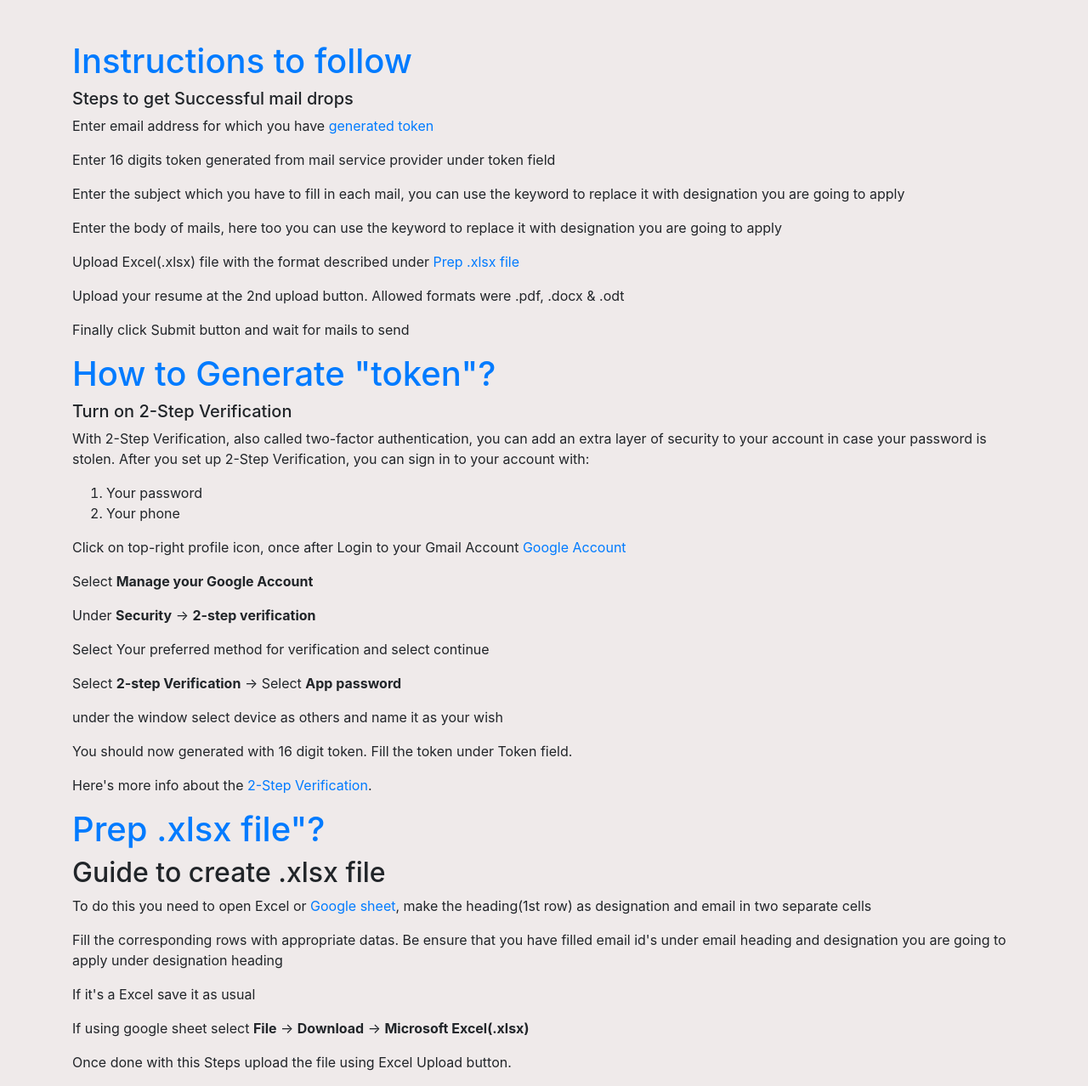
After one commit to arsathothers/CVShare, a Django app: page /documentation in a window 1280 px wide. The commit adds this page. Shown: the whole page at 85% size. Run offline with Django 4.2, Linux system fonts and the light colour scheme.

Commit message:
second commit

```diff
--- a/cvsend/base_app/forms.py
+++ b/cvsend/base_app/forms.py
@@ -1,5 +1,6 @@
 from django import forms
 from django.core.validators import FileExtensionValidator
+from django.core import validators
 
 def token_validation(value):
     if len(value) != 16:
--- a/cvsend/base_app/views.py
+++ b/cvsend/base_app/views.py
@@ -1,12 +1,15 @@
 import os
 import glob
-from django.http import HttpResponse
+from django.http import HttpResponse, JsonResponse
 from django.shortcuts import render
 from base_app import forms
 from django.core.files.storage import default_storage
+from django.core import validators
 # Imports for sending mails
 import smtplib
 import time
+# from datetime import datetime
+# import sys
 import pandas
 from email.mime.multipart import MIMEMultipart
 from email.mime.text import MIMEText
@@ -14,54 +17,16 @@ from email.mime.base import MIMEBase
 from email import encoders
 
 # Mail send function:
-def send_mail(MY_MAIL,PASSWORD,PASSED_SUBJECT, PASSED_BODY, FILE_NAME, RESUME_NAME):
-    data = pandas.read_excel(f"media/{FILE_NAME}")
-    dicted_data = data.to_dict()
-    MAIL_LENGTH = len(dicted_data["email"])
-    print(dicted_data)
-    # print(f"There were {MAIL_LENGTH} number of mail address provided")
-    for n in range(0, MAIL_LENGTH):
-        TO_EMAIL = dicted_data['email'][n]
-        DESIGNATION = dicted_data['designation'][n]
-        SUBJECT = PASSED_SUBJECT.replace("<DESIG>", DESIGNATION)
-        BODY = PASSED_BODY.replace("<DESIG>", DESIGNATION)
-        print("Subject : " +SUBJECT +" and body " +BODY)
-        try:
-            msg = MIMEMultipart()
-            msg['From'] = MY_MAIL
-            msg['To'] = TO_EMAIL
-            msg['Subject'] = SUBJECT
-            msg.attach(MIMEText(BODY, 'plain'))
-            pdfname = RESUME_NAME
-            # open the file in bynary
-            binary_pdf = open("media/" +pdfname, 'rb')
-            payload = MIMEBase('application', 'octate-stream', Name=pdfname)
-            # payload = MIMEBase('application', 'pdf', Name=pdfname)
-            payload.set_payload((binary_pdf).read())
-            # enconding the binary into base64
-            encoders.encode_base64(payload)
-            # add header with pdf name
-            payload.add_header('Content-Decomposition', 'attachment', filename=pdfname)
-            msg.attach(payload)
-
-            session = smtplib.SMTP_SSL('smtp.gmail.com', 465)
-            session.login(MY_MAIL, PASSWORD)
-            text = msg.as_string()
-            session.sendmail(MY_MAIL, TO_EMAIL, text)
-            time.sleep((15))
-
-        except:
-            pass
-
-        print(f"Mail send success To {TO_EMAIL} for the designation of {DESIGNATION}")
-
-
+# def send_mail(MY_MAIL,PASSWORD,PASSED_SUBJECT, PASSED_BODY, FILE_NAME, RESUME_NAME):
 
 def index(request):
+    # to get output file,
+    # sys.stdout = open(f'applied_jobs/applied jobs {datetime.now()}.txt', 'wt')
+
     # below we have mentioned the variable form which will be used to display form
     form= forms.mail_datas
     if request.method =="POST":
-        # Bleow used to get datas if the user post datas
+        # Below used to get datas if the user post datas
         form = forms.mail_datas(request.POST, request.FILES)
 
         if form.is_valid():
@@ -74,20 +39,70 @@ def index(request):
             file_name = default_storage.save(file.name, file)
             file = request.FILES['resume_file']
             resume_name = default_storage.save(file.name, file)
-            send_mail(MY_MAIL=form.cleaned_data['email'],
-                      PASSWORD= form.cleaned_data['token'],
-                      PASSED_SUBJECT = form.cleaned_data['subject'],
-                      PASSED_BODY=form.cleaned_data["message"],
-                      FILE_NAME=file_name,
-                      RESUME_NAME=resume_name)
+            # send_mail(MY_MAIL=form.cleaned_data['email'],
+            #           PASSWORD= form.cleaned_data['token'],
+            #           PASSED_SUBJECT = form.cleaned_data['subject'],
+            #           PASSED_BODY=form.cleaned_data["message"],
+            #           FILE_NAME=file_name,
+            #           RESUME_NAME=resume_name)
+            data = pandas.read_excel(f"media/{file_name}")
+            dicted_data = data.to_dict()
+            MAIL_LENGTH = len(dicted_data["email"])
+            print(f"Have fed with {MAIL_LENGTH} mail addresses")
+            for n in range(0, MAIL_LENGTH):
+                TO_EMAIL = dicted_data['email'][n]
+                DESIGNATION = dicted_data['designation'][n]
+                SUBJECT = form.cleaned_data['subject'].replace("<DESIG>", DESIGNATION)
+                BODY = form.cleaned_data["message"].replace("<DESIG>", DESIGNATION)
+                msg = MIMEMultipart()
+                MY_MAIL = form.cleaned_data['email']
+                PASSWORD = form.cleaned_data['token']
+                msg['From'] = MY_MAIL
+                msg['To'] = TO_EMAIL
+                msg['Subject'] = SUBJECT
+                msg.attach(MIMEText(BODY, 'plain'))
+                pdfname = resume_name
+                # open the file in bynary
+                binary_pdf = open("media/" + pdfname, 'rb')
+                payload = MIMEBase('application', 'octate-stream', Name=pdfname)
+                # payload = MIMEBase('application', 'pdf', Name=pdfname)
+                payload.set_payload((binary_pdf).read())
+                # enconding the binary into base64
+                encoders.encode_base64(payload)
+                # add header with pdf name
+                payload.add_header('Content-Decomposition', 'attachment', filename=pdfname)
+                try:
+                    msg.attach(payload)
+                except:
+                    return JsonResponse(
+                        {'message': 'Login Error', 'explanation': 'Failed to attach resume with mail, refresh page and try again.'},status='400')
+                session = smtplib.SMTP_SSL('smtp.gmail.com', 465)
+                try:
+                    session.login(MY_MAIL, PASSWORD)
+                except:
+                    return JsonResponse({'message': 'Login Error', 'explanation': 'Kindly verify provided email id and token.'}, status='400')
+                text = msg.as_string()
+
+                session.sendmail(MY_MAIL, TO_EMAIL, text)
+                time.sleep((15))
+
+                print(f"Mail send success To {TO_EMAIL} applying for {DESIGNATION}.")
             try:
                 files = glob.glob(os.path.join('media/*'))
                 for f in files:
                     os.remove(f)
+                    err_data=""
+            except:
+                err_data = {'error_msg_file_clean':'We found an error while vanishing datas. Try to do successful batch mail again to do clean. If not contact Admin'}
 
-            except:
-                pass
+        # return for successful form submit
+        return render(request, "result.html", {"err_data":err_data,
+                                               "total_mail_send":MAIL_LENGTH})
 
-        else:
-            print("skipped if condition")
+    # else:
+    #     return JsonResponse({'message': 'Feeded Invalid Datas,', 'explanation': 'Kindly check the details provided'}, status='400')
     return render(request, "index.html", {"form":form})
+
+# By this page we get to know how to use this web
+def docs(request):
+    return render(request, "documentation.html")
--- a/cvsend/cvsend/urls.py
+++ b/cvsend/cvsend/urls.py
@@ -19,5 +19,8 @@ from base_app import views
 
 urlpatterns = [
     path('admin/', admin.site.urls),
-    path('', views.index, name="index")
+    path('', views.index, name="index"),
+    path('documentation', views.docs, name="documentation"),
+    # path('output', views.result, name="result"),
+    # path('error', views.err, name="error"),
 ]
--- a/cvsend/static/styles.css
+++ b/cvsend/static/styles.css
@@ -3,14 +3,40 @@ background: radial-gradient(circle, rgba(238,174,202,1) 0%, rgba(148,187,233,1)
 background-size: cover;
 }
 
-.container{
+body.home{background: radial-gradient(circle, rgba(238,174,202,1) 0%, rgba(148,187,233,1) 100%) center center;}
+body.documentation{background:#EFEAEA;}
+body.result{background: black;}
+
+html {
+  scroll-behavior: smooth;
+}
+
+#i_container{
 position:relative;
-margin: 1.5rem 1rem;
+margin: 1.3rem 1rem;
 text-align: center;
 }
 
+#res_container{
+padding:auto;
+margin:auto;
+}
+
+#res_jumbotron{
+padding:auto;
+margin:auto;
+text-align: center;
+margin-top: 7rem;
+}
+
 .col-lg-12{
-margin: 1.2rem;
+margin: 1.1rem;
+}
+
+.doc_container{
+align-items: center;
+align-content: center;
+margin-top: 3rem;
 }
 
 .flex-container {
--- /dev/null
+++ b/cvsend/templates/documentation.html
@@ -0,0 +1,84 @@
+<!DOCTYPE html>
+{% load static %}
+<html lang="en">
+<head>
+    <meta charset="UTF-8">
+    <title>Documentation</title>
+ <link rel="icon" type="image/x-icon" href="{% static 'images/favicon.png' %}">
+    <link rel="stylesheet" href="{% static 'styles.css' %}">
+    <link rel="stylesheet" href="https://cdn.jsdelivr.net/npm/bootstrap@4.0.0/dist/css/bootstrap.min.css" integrity="sha384-Gn5384xqQ1aoWXA+058RXPxPg6fy4IWvTNh0E263XmFcJlSAwiGgFAW/dAiS6JXm" crossorigin="anonymous">
+</head>
+<body class="documentation">
+<div class="container">
+        <div class="col-md-offset-3 doc_container">
+
+<!--            Instruction-->
+            <!--            Email Generation Section-->
+            <article class="post-text storypage" itemscope="itemscope" itemtype="http://schema.org/Article"><header><h1 class="p-name entry-title" itemprop="headline name"><a href="/" class="u-url">Instructions to follow</a></h1>
+
+
+
+    </header><div class="e-content entry-content" itemprop="articleBody text">
+    <div>
+        <h5>Steps to get Successful mail drops</h5>
+        <p>Enter email address for which you have <a href="#email_generation">generated token</a></p>
+<p>Enter 16 digits token generated from mail service provider under token field</p>
+<p>Enter the subject which you have to fill in each mail, you can use the keyword <DESIG> to replace it with designation you are going to apply</p>
+<p>Enter the body of mails, here too you can use the keyword <code><DESIG></code> to replace it with designation you are going to apply</b></p>
+        <p>Upload Excel(.xlsx) file with the format described under <a href="#excel_file">Prep .xlsx file</a></p>
+        <p>Upload your resume at the 2nd upload button. Allowed formats were .pdf, .docx & .odt</p>
+        <p>Finally click Submit button and wait for mails to send</p>
+</div>
+    </div>
+
+
+</article>
+
+<!--            Email Generation Section-->
+            <article class="post-text storypage" id = "email_generation" itemscope="itemscope" itemtype="http://schema.org/Article"><header><h1 class="p-name entry-title" itemprop="headline name"><a href="#" class="u-url">How to Generate "token"?</a></h1>
+
+
+
+    </header><div class="e-content entry-content" itemprop="articleBody text">
+    <div>
+        <h5>Turn on 2-Step Verification</h5>
+        <p>With 2-Step Verification, also called two-factor authentication, you can add an extra layer of security to your account in case your password is stolen. After you set up 2-Step Verification, you can sign in to your account with:<ol><li>Your password</li><li>Your phone</li></ol></p>
+<p>Click on top-right profile icon, once after Login to your Gmail Account <a href="https://myaccount.google.com/" rel="noopener" target="_blank">Google Account</a></p>
+<p>Select <b>Manage your Google Account</b></p>
+<p>Under <b>Security</b> -> <b>2-step verification</b></p>
+        <p>Select Your preferred method for verification and select continue</p>
+        <p>Select <b>2-step Verification</b> -> Select <b>App password</b></p>
+        <p>under the window select device as others and name it as your wish</p>
+        <p>You should now generated with 16 digit token. Fill the token under Token field.</p>
+
+
+<p>Here's more info about the <a href="https://support.google.com/accounts/answer/185833?hl=en">2-Step Verification</a>.</p>
+</div>
+    </div>
+
+
+</article>
+<!--            Excel file generation-->
+            <article class="post-text storypage" id = "excel_file" itemscope="itemscope" itemtype="http://schema.org/Article"><header><h1 class="p-name entry-title" itemprop="headline name"><a href="#" class="u-url">Prep .xlsx file"?</a></h1>
+
+
+
+    </header><div class="e-content entry-content" itemprop="articleBody text">
+    <div>
+        <h2>Guide to create .xlsx file</h2>
+        <p>To do this you need to open Excel or <a href="https://sheets.new/">Google sheet</a>, make the heading(1st row) as designation and email in two separate cells</p>
+<p>Fill the corresponding rows with appropriate datas. Be ensure that you have filled email id's under email heading
+    and designation you are going to apply under designation heading</p>
+<p>If it's a Excel save it as usual</p>
+    <p>If using google sheet select <b>File</b> -> <b>Download</b> -> <b>Microsoft Excel(.xlsx)</b></p>
+<p>Once done with this Steps upload the file using Excel Upload button.</b></p>
+</div>
+    </div>
+</article>
+
+</div>
+</div>
+
+
+</body>
+</html>
```
Also changed, not shown: cvsend/templates/base.html (added, +15 -0 lines), cvsend/templates/err.html (added, +17 -0 lines), cvsend/templates/index.html (+9 -11 lines), cvsend/templates/result.html (added, +25 -0 lines), 1 other file.
